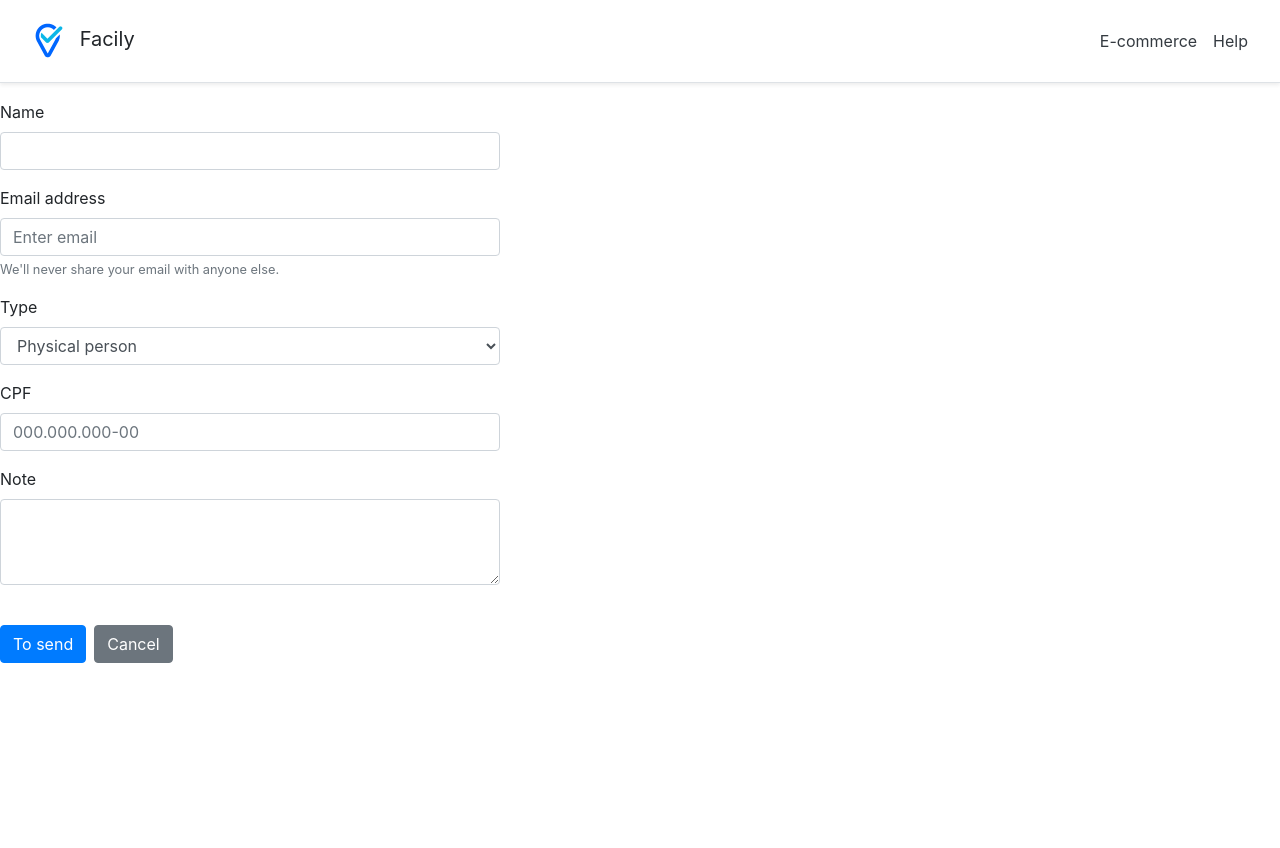
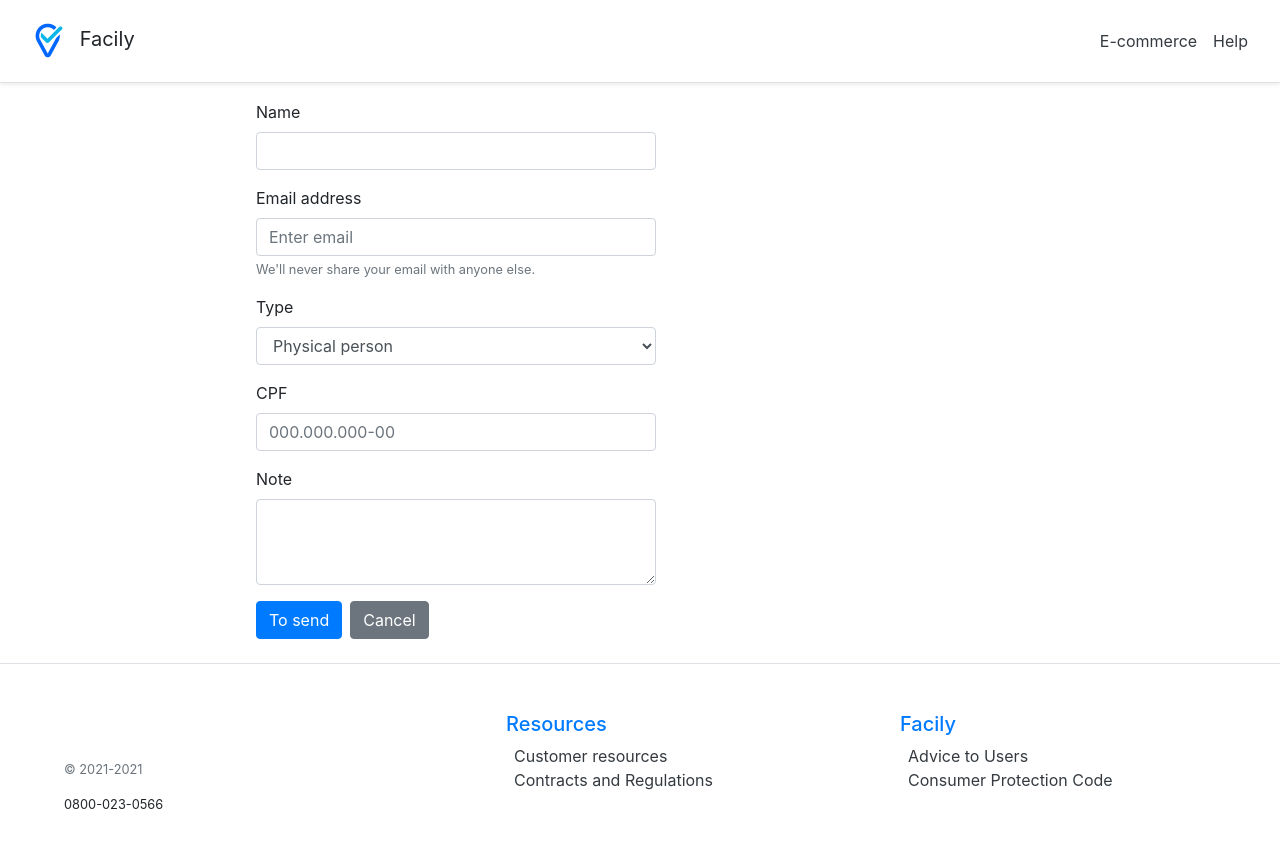
Before and after one commit to EduardoDevFull/facili-app, an Angular app: page /ombudsman in a window 1280 px wide. Shown: the top 848 px of the page. Before the commit the page ends 800 px from the top, so only its background shows below. Built offline with nearby package versions, Linux system fonts and the light colour scheme.

Commit message:
implementando a pagina de reclmacoes

```diff
--- a/src/app/clientes/clientes.module.ts
+++ b/src/app/clientes/clientes.module.ts
@@ -1,6 +1,7 @@
 import { CommonModule } from '@angular/common';
 import { NgModule } from '@angular/core';
 import { ReactiveFormsModule } from '@angular/forms';
+import { MainPageComponent } from '../main-page/main-page.component';
 import { OmbudsmanComponent } from './ombudsman/ombudsman.component';
 
 @NgModule({
@@ -9,7 +10,7 @@ import { OmbudsmanComponent } from './ombudsman/ombudsman.component';
   ],
   imports: [
     CommonModule,
-    ReactiveFormsModule
+    ReactiveFormsModule,
   ],
   exports: [
     OmbudsmanComponent
--- a/src/app/clientes/ombudsman/ombudsman.component.css
+++ b/src/app/clientes/ombudsman/ombudsman.component.css
@@ -1,3 +1,4 @@
 .forms {
   margin-top: 100px;
+  margin-left: 20%;
 }
--- a/src/app/clientes/ombudsman/ombudsman.component.html
+++ b/src/app/clientes/ombudsman/ombudsman.component.html
@@ -2,7 +2,7 @@
 
   <div class="d-flex flex-column flex-md-row align-items-center p-3 px-md-4 mb-3 bg-white border-bottom shadow-sm">
     <h5 class="my-0 mr-md-auto font-weight-normal font">
-      <img src="./assets/img/facili-ico.png" class="img "> Facily</h5>
+      <a href=""><img src="./assets/img/facili-ico.png" class="img "></a> Facily</h5>
 
     <nav>
       <a class="p-2 text-dark" href="#">E-commerce</a>
@@ -12,7 +12,7 @@
 
 </header>
 
-<form [formGroup]="formCliente" (ngSubmit)="onSubmit()" style="width: 500px;" class="forms">
+<form [formGroup]="formCliente" (ngSubmit)="onSubmit()" style="width: 400px;" class="forms">
 
   <div class="form-group">
     <label for="name">Name</label>
@@ -38,12 +38,38 @@
     <input type="text" class="form-control" name="cpf" id="cpf" formControlName="cpf" placeholder="000.000.000-00">
   </div>
 
-  <div class="form-group">
+  <div class="form-group ">
     <label for="note">Note</label>
     <textarea class="form-control" rows="3" name="note" id="note" formControlName="note"></textarea>
   </div>
 
-  <input type="submit" class="btn btn-primary mt-4" value="To send">
-  <a href="#" class="btn btn-secondary mt-4 ml-2">Cancel</a>
+  <div>
+    <input type="submit" class="btn btn-primary " value="To send">
+    <a href="#" class="btn btn-secondary ml-2">Cancel</a>
+  </div>
+</form>
 
-</form>
+<footer  class="pt-4 my-md-4 pt-md-5 border-top w-100  p-3">
+
+  <div class="row">
+      <aside class="col-12 col-md m-5">
+        <small class="d-block mb-3 text-muted">© 2021-2021</small>
+        <small class="d-block mb-3 ">0800-023-0566</small>
+      </aside>
+    <aside class="col-6 col-md">
+      <h5 class="text-primary">Resources</h5>
+      <ul class="list-unstyled text-small">
+        <li><a class="p-2 text-dark" href="#">Customer resources</a></li>
+        <li><a class="p-2 text-dark" href="#">Contracts and Regulations</a></li>
+      </ul>
+    </aside>
+    <aside class="col-6 col-md">
+      <h5 class="text-primary">Facily</h5>
+      <ul class="list-unstyled text-small">
+        <li><a class="p-2 text-dark" href="#">Advice to Users</a></li>
+        <li><a class="p-2 text-dark" href="#">Consumer Protection Code</a></li>
+      </ul>
+    </aside>
+  </div>
+
+</footer>
--- a/src/index.html
+++ b/src/index.html
@@ -6,7 +6,7 @@
   </title>
   <base href="/">
   <meta name="viewport" content="width=device-width, initial-scale=1">
-  <link rel="icon" type="image/x-icon" href="assets/img/favicon-facili.jpg">
+  <link rel="icon" type="image/x-icon" href="assets/img/favicon-facili-ico.png">
   <link href="https://fonts.googleapis.com/css2?family=Roboto:wght@300;400;500&display=swap" rel="stylesheet">
   <link href="https://fonts.googleapis.com/icon?family=Material+Icons" rel="stylesheet">
 </head>
```
Also changed, not shown: src/assets/img/favicon-facili-ico.png (added).
